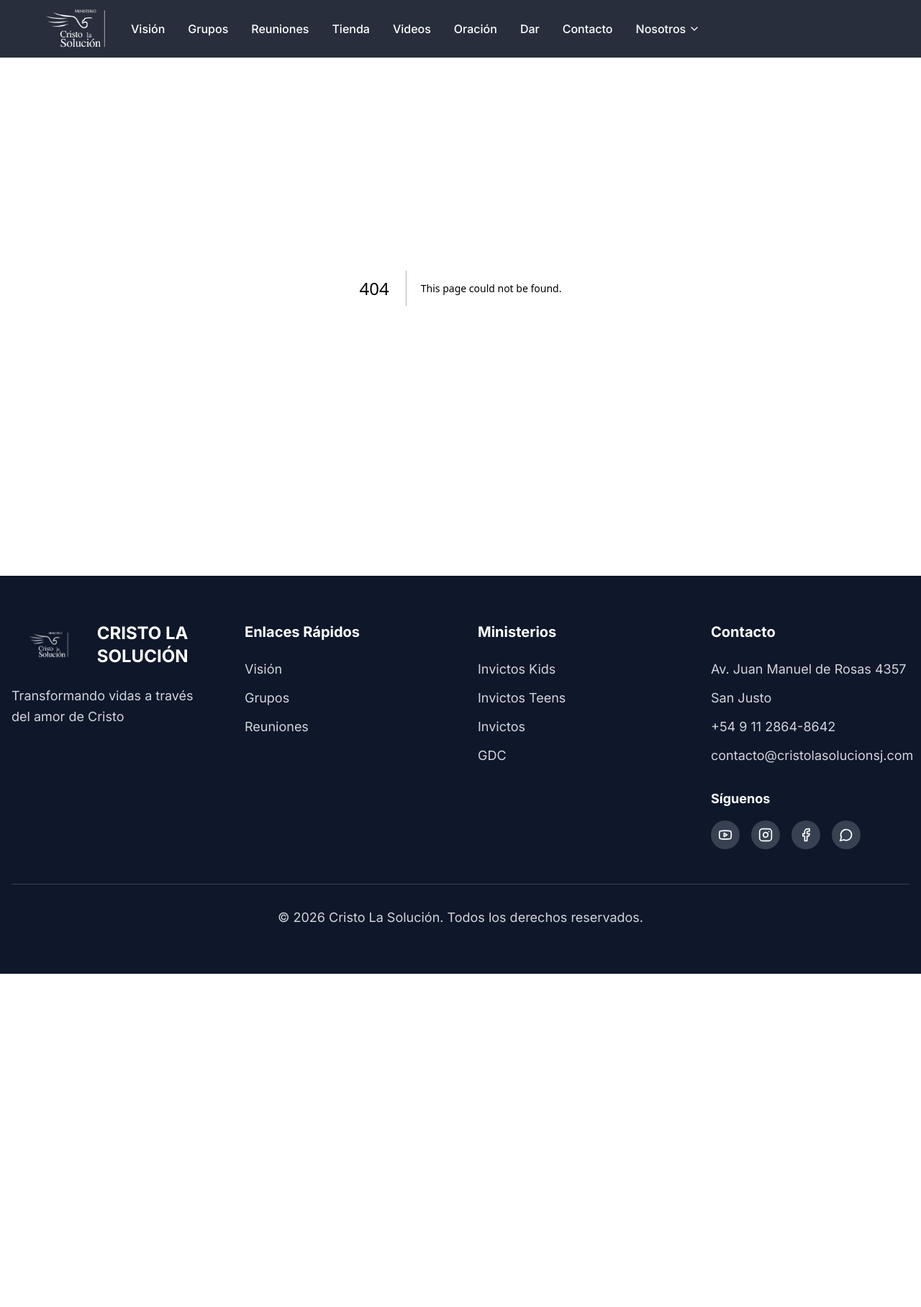
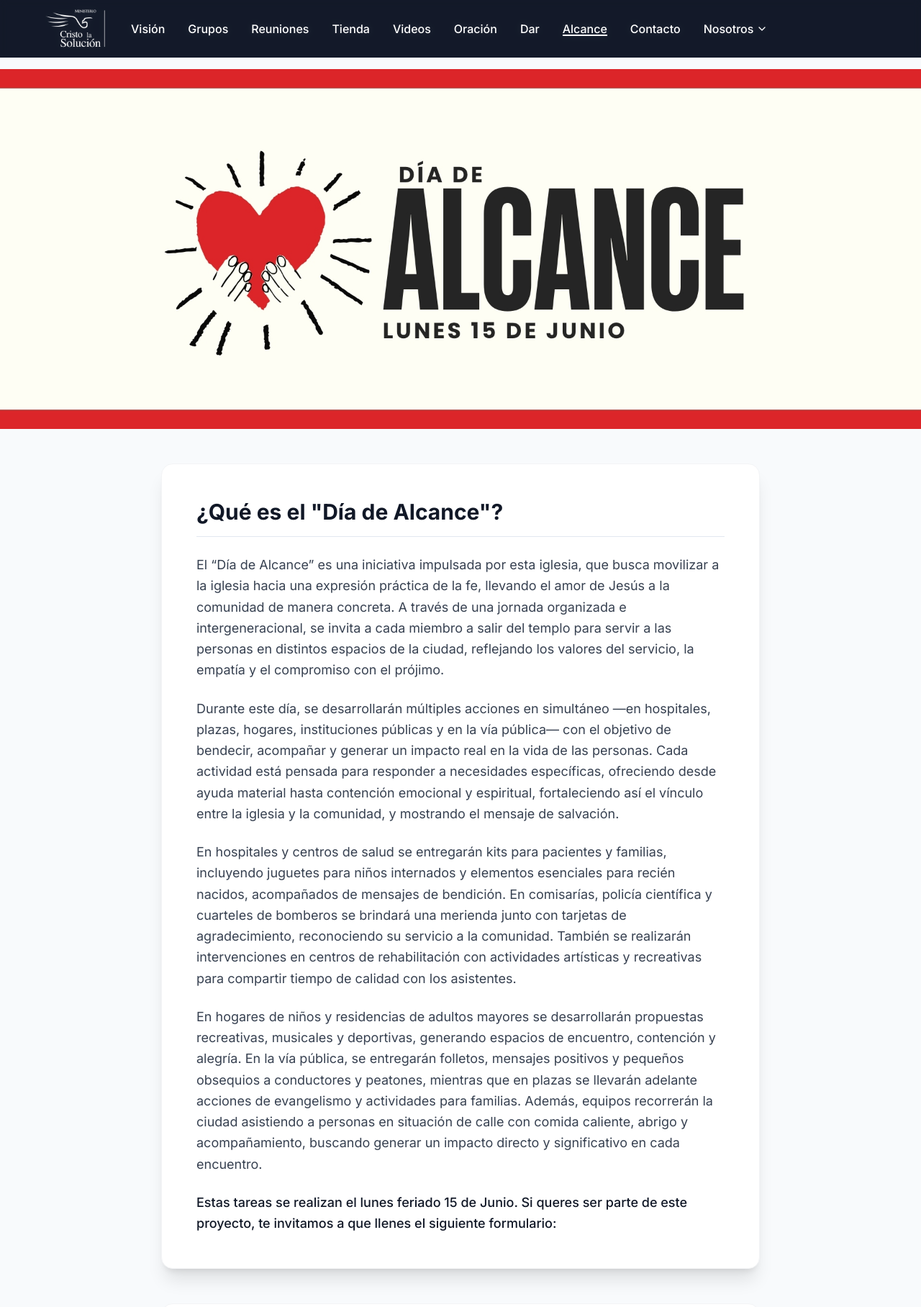
Before and after one commit to juanpo12/cristo-la-solucion, a Next.js app: page /alcance in a window 1280 px wide. Before the commit this address had no page. Shown: the top 1816 px of the page at 72% size. Before the commit the page ends 1353 px from the top, so only its background shows below. Built offline with nearby package versions, Linux system fonts and the light colour scheme.

Commit message:
feat: add "Día de Alcance" page and navigation link

```diff
--- /dev/null
+++ b/app/alcance/page.tsx
@@ -0,0 +1,127 @@
+import Image from "next/image"
+import { Header } from "@/components/header"
+import { Footer } from "@/components/footer"
+import { Button } from "@/components/ui/button"
+import { Input } from "@/components/ui/input"
+import { Textarea } from "@/components/ui/textarea"
+
+export default function AlcancePage() {
+  const serviceAreas = [
+    "Hospital del Niño",
+    "Policlínico Central",
+    "Comisaría",
+    "Policía Científica",
+    "Bomberos Voluntarios",
+    "Hogar de Niños",
+    "Centro de Medicina Física y Rehabilitación",
+    "Residencias de adultos mayores",
+    "Choferes de colectivos",
+    "Evangelización en semáforos",
+    "Evangelización en plazas",
+    "Personas en situación de calle"
+  ]
+
+  return (
+    <div className="min-h-screen flex flex-col bg-slate-50">
+      <Header />
+
+      <main className="flex-grow pt-24 pb-16">
+        {/* Banner Section */}
+        <div className="w-full h-[400px] md:h-[500px] relative">
+          <Image
+            src="/DIA DE ALCANCE (2).jpeg"
+            alt="Día de Alcance"
+            fill
+            className="object-cover"
+            priority
+          />
+        </div>
+
+        {/* Content Section */}
+        <div className="max-w-4xl mx-auto px-4 sm:px-6 lg:px-8 mt-12">
+          <div className="bg-white rounded-2xl shadow-xl p-8 md:p-12 mb-12 border border-gray-100">
+            <h2 className="text-3xl font-bold text-gray-900 mb-6 border-b pb-4">
+              ¿Qué es el "Día de Alcance"?
+            </h2>
+
+            <div className="space-y-6 text-gray-700 text-lg leading-relaxed">
+              <p>
+                El “Día de Alcance” es una iniciativa impulsada por esta iglesia, que busca movilizar a la iglesia hacia una expresión práctica de la fe, llevando el amor de Jesús a la comunidad de manera concreta. A través de una jornada organizada e intergeneracional, se invita a cada miembro a salir del templo para servir a las personas en distintos espacios de la ciudad, reflejando los valores del servicio, la empatía y el compromiso con el prójimo.
+              </p>
+
+              <p>
+                Durante este día, se desarrollarán múltiples acciones en simultáneo —en hospitales, plazas, hogares, instituciones públicas y en la vía pública— con el objetivo de bendecir, acompañar y generar un impacto real en la vida de las personas. Cada actividad está pensada para responder a necesidades específicas, ofreciendo desde ayuda material hasta contención emocional y espiritual, fortaleciendo así el vínculo entre la iglesia y la comunidad, y mostrando el mensaje de salvación.
+              </p>
+
+              <p>
+                En hospitales y centros de salud se entregarán kits para pacientes y familias, incluyendo juguetes para niños internados y elementos esenciales para recién nacidos, acompañados de mensajes de bendición. En comisarías, policía científica y cuarteles de bomberos se brindará una merienda junto con tarjetas de agradecimiento, reconociendo su servicio a la comunidad. También se realizarán intervenciones en centros de rehabilitación con actividades artísticas y recreativas para compartir tiempo de calidad con los asistentes.
+              </p>
+
+              <p>
+                En hogares de niños y residencias de adultos mayores se desarrollarán propuestas recreativas, musicales y deportivas, generando espacios de encuentro, contención y alegría. En la vía pública, se entregarán folletos, mensajes positivos y pequeños obsequios a conductores y peatones, mientras que en plazas se llevarán adelante acciones de evangelismo y actividades para familias. Además, equipos recorrerán la ciudad asistiendo a personas en situación de calle con comida caliente, abrigo y acompañamiento, buscando generar un impacto directo y significativo en cada encuentro.
+              </p>
+
+              <p className="font-medium text-gray-900 mt-8">
+                Estas tareas se realizan el lunes feriado 15 de Junio. Si queres ser parte de este proyecto, te invitamos a que llenes el siguiente formulario:
+              </p>
+            </div>
+          </div>
+
+          {/* Form Section */}
+          <div className="bg-white rounded-2xl shadow-xl p-8 md:p-12 border border-gray-100" id="inscripcion">
+            <div className="text-center mb-8">
+              <h2 className="text-3xl font-bold text-gray-900">Formulario de Inscripción</h2>
+              <p className="text-gray-600 mt-2">Completa tus datos para sumarte al Día de Alcance</p>
+            </div>
+
+            <form className="space-y-6">
+              <div className="grid grid-cols-1 md:grid-cols-2 gap-6">
+                <div>
+                  <label htmlFor="nombre" className="block text-sm font-medium text-gray-700 mb-1">Nombre y Apellido</label>
+                  <Input id="nombre" type="text" placeholder="Tu nombre completo" className="w-full" required />
+                </div>
+
+                <div>
+                  <label htmlFor="telefono" className="block text-sm font-medium text-gray-700 mb-1">Teléfono</label>
+                  <Input id="telefono" type="tel" placeholder="Tu número de celular" className="w-full" required />
+                </div>
+
+                <div>
+                  <label htmlFor="edad" className="block text-sm font-medium text-gray-700 mb-1">Edad</label>
+                  <Input id="edad" type="number" min="1" placeholder="Tu edad" className="w-full" required />
+                </div>
+
+                <div>
+                  <label htmlFor="lider" className="block text-sm font-medium text-gray-700 mb-1">Nombre y apellido del líder</label>
+                  <Input id="lider" type="text" placeholder="Nombre de tu líder" className="w-full" required />
+                </div>
+              </div>
+
+              <div>
+                <label htmlFor="area" className="block text-sm font-medium text-gray-700 mb-1">Área que te gustaría servir</label>
+                <select
+                  id="area"
+                  className="w-full h-10 px-3 py-2 rounded-md border border-input bg-background px-3 py-2 text-sm ring-offset-background file:border-0 file:bg-transparent file:text-sm file:font-medium placeholder:text-muted-foreground focus-visible:outline-none focus-visible:ring-2 focus-visible:ring-ring focus-visible:ring-offset-2 disabled:cursor-not-allowed disabled:opacity-50"
+                  required
+                >
+                  <option value="" disabled selected>Seleccioná un área...</option>
+                  {serviceAreas.map((area, index) => (
+                    <option key={index} value={area}>{area}</option>
+                  ))}
+                </select>
+              </div>
+
+              <div className="pt-4">
+                <Button type="submit" className="w-full bg-blue-600 hover:bg-blue-700 text-white h-12 text-lg font-medium transition-colors">
+                  Inscribirme al Día de Alcance
+                </Button>
+              </div>
+            </form>
+          </div>
+        </div>
+      </main>
+
+      <Footer />
+    </div>
+  )
+}
--- a/components/header.tsx
+++ b/components/header.tsx
@@ -133,6 +133,7 @@ export function Header() {
     { href: "/videos", label: "Videos", type: "link" },
     { href: "oracion", label: "Oración", type: "scroll" },
     { href: "dar", label: "Dar", type: "scroll" },
+    { href: "/alcance", label: "Alcance", type: "link" },
     { href: "/contacto", label: "Contacto", type: "link" },
   ]
 
@@ -157,6 +158,8 @@ export function Header() {
           return 'Novedades'
         case '/arte':
           return 'Arte'
+        case '/alcance':
+          return 'Día de Alcance'
         default:
           return 'Cristo la Solución'
       }
```
Also changed, not shown: public/DIA DE ALCANCE (2).jpeg (added).
